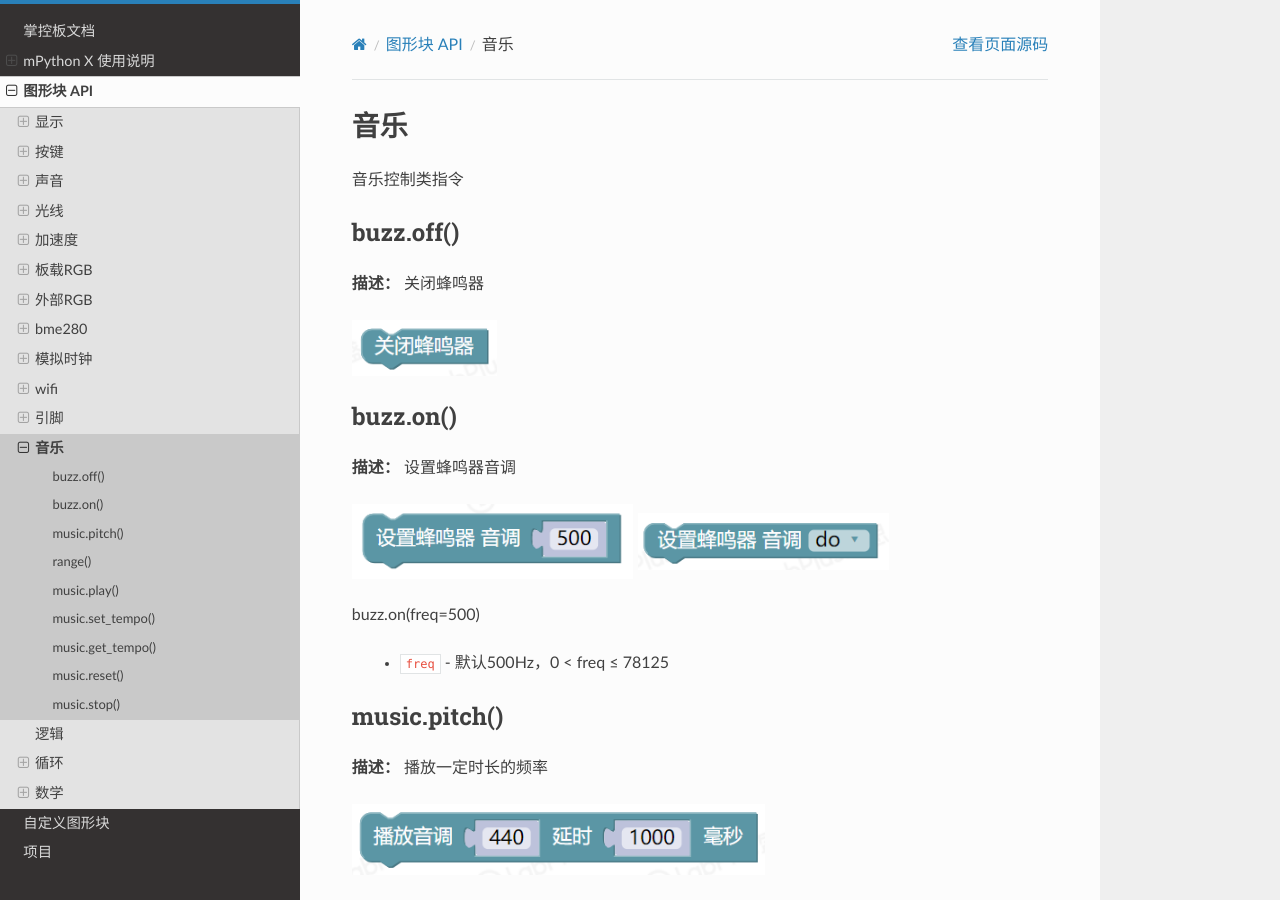
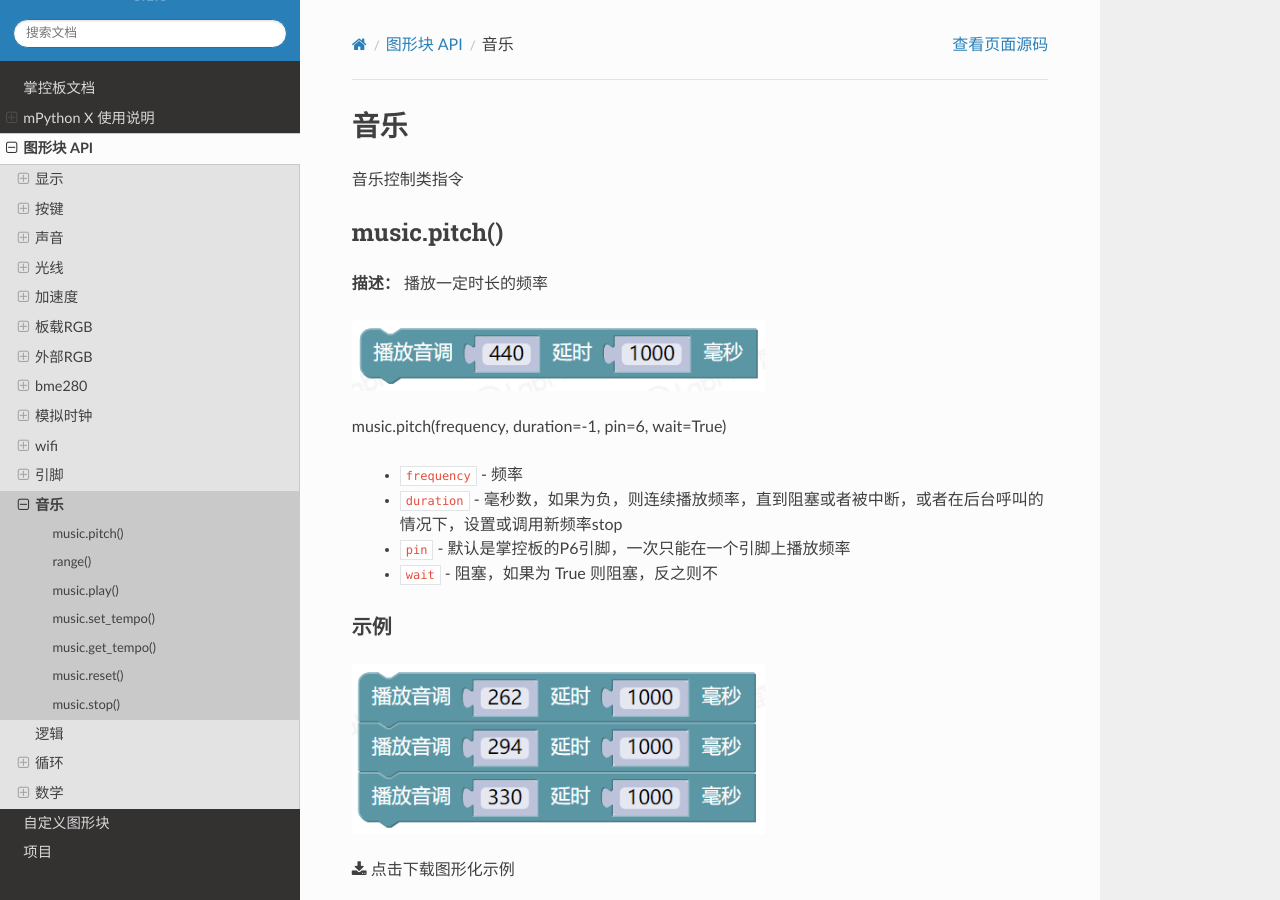
Before and after one commit to labplus-cn/mPythonX-docs, a Sphinx documentation site: the page built from source/blocks/music.rst, in a window 1280 px wide and 900 px high. Built offline with Sphinx 7.4.7 and the Read the Docs theme 2.0.0, drawn with Linux system fonts in a browser that asks for light colours.

Commit message:
删除 buzz 方法

```diff
--- a/source/blocks/music.rst
+++ b/source/blocks/music.rst
@@ -2,33 +2,6 @@
 ======
 
 音乐控制类指令
-
-buzz.off()
--------------
-
-**描述：**  关闭蜂鸣器
-
-.. image:: /images/blocks/music/buzz.off.png
-    :scale: 90 %
-
-
-buzz.on()
--------------
-
-**描述：**  设置蜂鸣器音调
-
-.. image:: /images/blocks/music/buzz.on.1.png
-    :scale: 90 %
-
-
-
-.. image:: /images/blocks/music/buzz.on.2.png
-    :scale: 90 %
-
-| buzz.on(freq=500)
-
-    - ``freq`` - 默认500Hz，0 < freq ≤ 78125
-
 
 music.pitch()
 -------------
```
